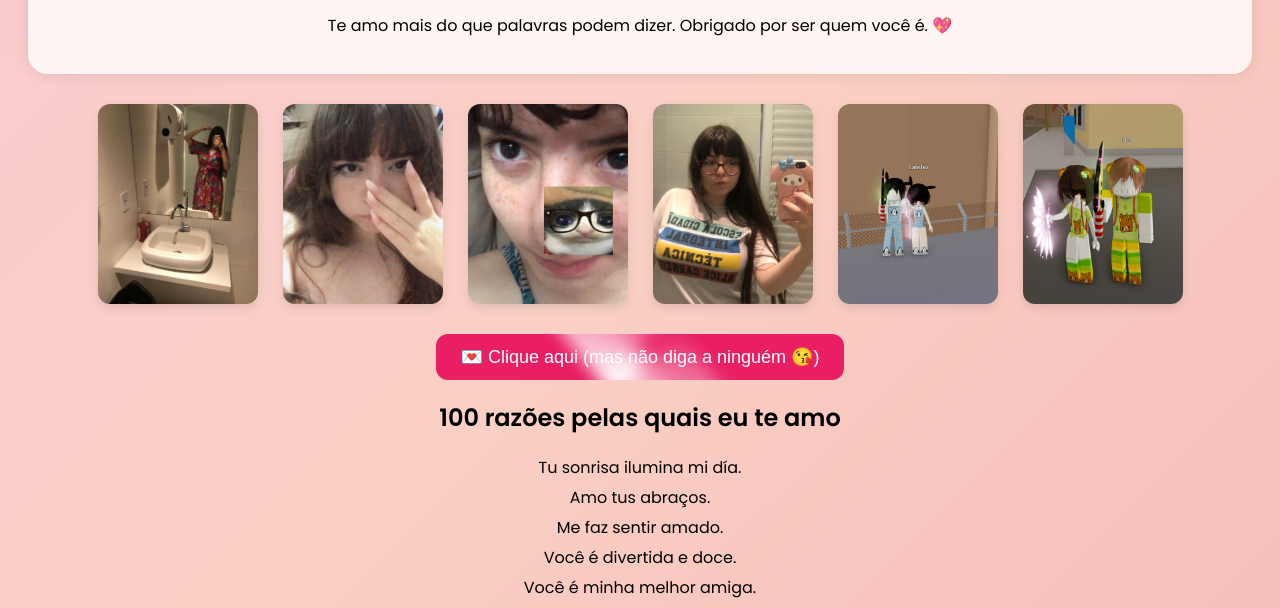
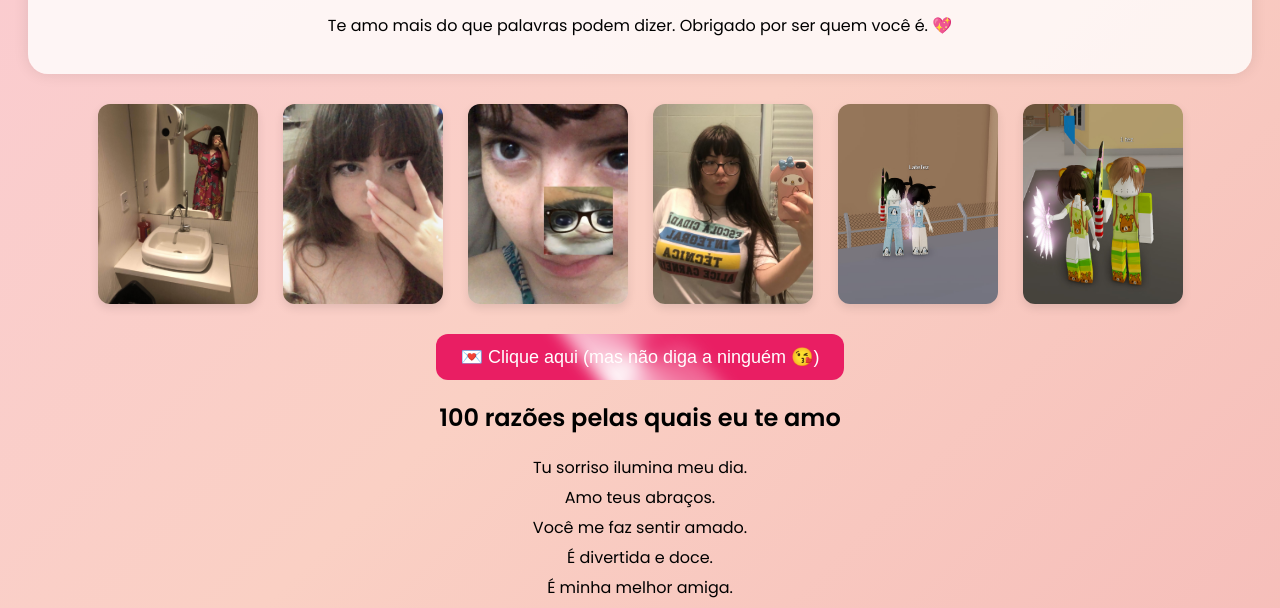
Before and after one commit to Tezzzzzzzzzzz/teamoannaprincesamia, a plain HTML site: page index.html in a window 1280 px wide. Both pictures are taken after a click on the button "💌 Clique aqui (mas não diga a ninguém 😘)". Shown: the part 192-800 px from the top of the page. Drawn offline with Linux system fonts and the light colour scheme.

```diff
--- a/index.html
+++ b/index.html
@@ -7,7 +7,6 @@
   <link href="https://fonts.googleapis.com/css2?family=Poppins:wght@400;600&display=swap" rel="stylesheet">
   <link rel="stylesheet" href="style.css" />
 </head>
-
 <body>
   <div class="carta">
     <h1 class="titulo-animado">Feliz Aniversário de 6 Meses, Amor da Minha Vida 💖</h1>
@@ -38,7 +37,7 @@
   </div>
 
   <div id="popup" class="popup" onclick="cerrarPopup()">
-    <img id="popup-img" src="" alt="Imagen ampliada">
+    <img id="popup-img" src="" alt="Imagem ampliada">
   </div>
 
   <script src="script.js"></script>
--- a/script.js
+++ b/script.js
@@ -1,36 +1,33 @@
 const razones = [
-  "Tu sonrisa ilumina mi día.",
-  "Amo tus abraços.",
-  "Me faz sentir amado.",
-  "Você é divertida e doce.",
-  "Você é minha melhor amiga.",
+  "Tu sorriso ilumina meu dia.",
+  "Amo teus abraços.",
+  "Você me faz sentir amado.",
+  "É divertida e doce.",
+  "É minha melhor amiga.",
   "Com você tudo é melhor.",
   "Você me faz rir como ninguém.",
-  "Você é linda por dentro e por fora.",
+  "É linda por dentro e por fora.",
   "Sempre me apoia.",
-  "Você me inspira a ser melhor.",
-  // Puedes agregar más razones aquí
+  "Me inspira a ser melhor.",
+  // Adicione mais razões se quiser
 ];
-
-let abierto = false;
 
 document.getElementById('boton-secreto').addEventListener('click', () => {
   const lista = document.getElementById('lista-razones');
-  const divRazones = document.getElementById('razones');
+  const contenedor = document.getElementById('razones');
 
-  if (!abierto) {
+  if (contenedor.classList.contains('mostrar')) {
+    contenedor.classList.remove('mostrar');
+    lista.innerHTML = '';
+  } else {
     lista.innerHTML = "";
     razones.forEach(r => {
       const li = document.createElement('li');
       li.textContent = r;
       lista.appendChild(li);
     });
-    divRazones.classList.add('mostrar');
-  } else {
-    divRazones.classList.remove('mostrar');
+    contenedor.classList.add('mostrar');
   }
-
-  abierto = !abierto;
 });
 
 function ampliar(img) {
```
